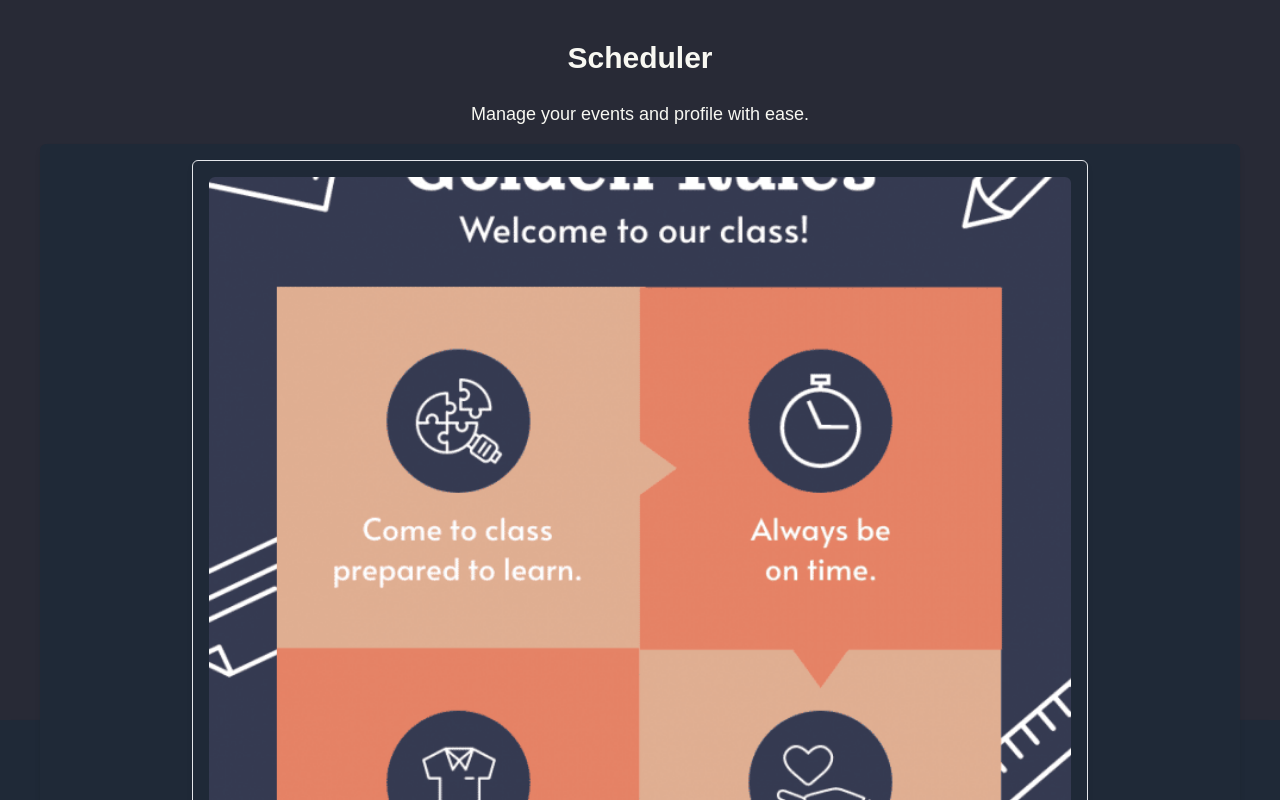
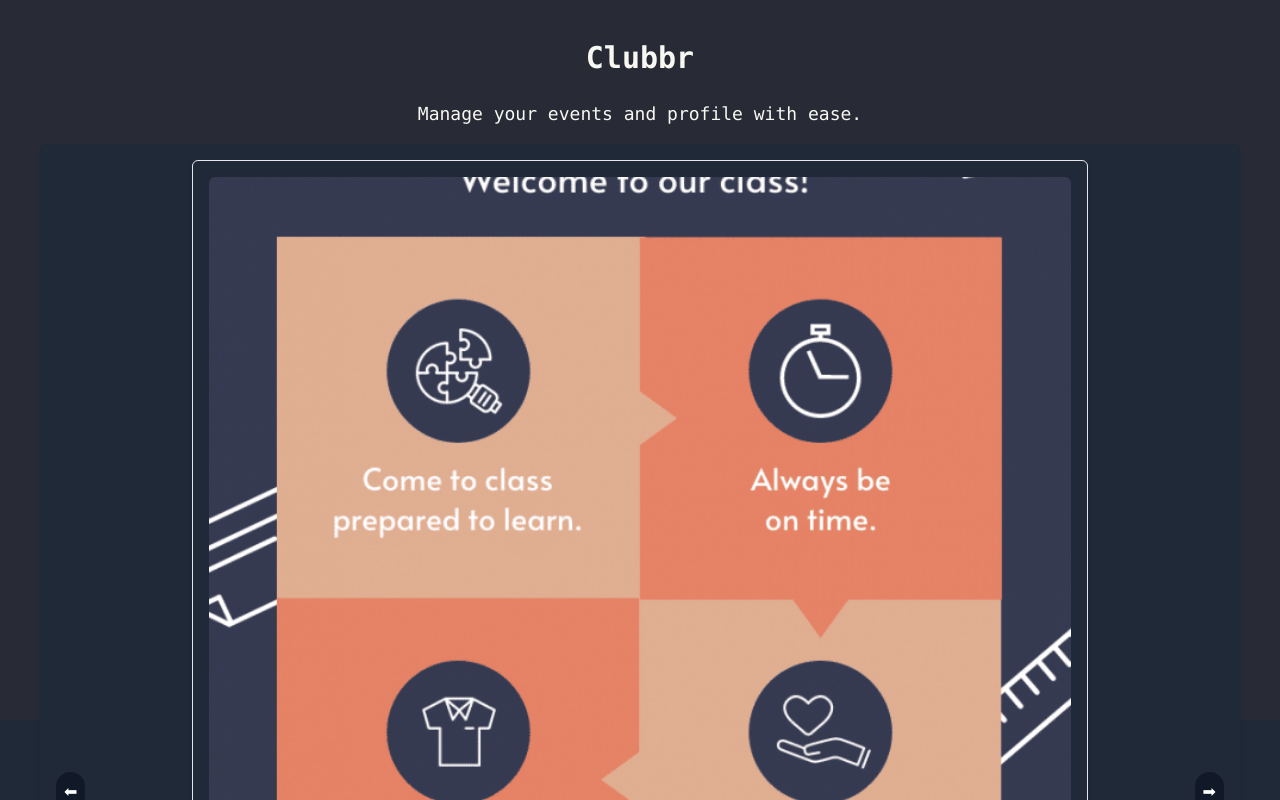
Before and after one commit to JeknJok/clubbr, a Next.js app: page / in a window 1280 px wide. Shown: the top 800 px of the page. Built offline with nearby package versions, Linux system fonts and the light colour scheme.

Commit message:
asdadasd
adada

```diff
--- a/app/dashboard/page.tsx
+++ b/app/dashboard/page.tsx
@@ -44,7 +44,7 @@ const Dashboard: React.FC = () => {
   return (
     <main className="p-6 pb-16 min-h-screen flex flex-col relative">
       <div className="sticky top-0 bg-gray-800 text-white z-10 flex flex-col md:flex-row h-[300px] md:h-[200px] w-full mb-4 p-4 rounded-md shadow-md relative overflow-hidden">
-        <div className="flex-1 flex items-center justify-center border p-4 rounded-md shadow-md relative w-full h-full max-w-4xl mx-auto overflow-hidden cursor-pointer" onClick={() => setSelectedEvent(events[currentNewsIndex])}>
+        <div className="flex-1 flex items-center justify-center border p-4 rounded-md shadow-md relative w-full h-full max-w-4xl mx-auto overflow-hidden cursor-pointer" onClick={() => setSelectedEvent(events[currentNewsIndex-1 % maxNewsIndex])}>
         <Image
             src={`/assets/${events[currentNewsIndex].img}`}
             alt="News Carousel"
--- a/app/page.tsx
+++ b/app/page.tsx
@@ -28,10 +28,10 @@ export default function Home() {
   return (
     <main className="p-6 flex flex-col items-center text-center min-h-screen pb-16">
 
-    <h1 className="text-3xl font-bold mb-6">Scheduler</h1>
-    <p className="text-lg mb-4">Manage your events and profile with ease.</p>
-    <div className="sticky top-0 bg-gray-800 text-white z-10 flex flex-col md:flex-row h-[800px] md:h-[800px] w-full mb-4 p-4 rounded-md shadow-md relative overflow-hidden">
-            <div className="flex-1 flex items-center justify-center border p-4 rounded-md shadow-md relative w-full h-full max-w-4xl mx-auto overflow-hidden" onClick={() => setSelectedEvent(events[currentNewsIndex])}>
+    <h1 className="text-3xl font-mono font-bold mb-6">Clubbr</h1>
+    <p className="text-lg mb-4 font-mono">Manage your events and profile with ease.</p>
+    <div className="sticky top-0 bg-gray-800 text-white z-10 flex flex-col md:flex-row h-[800px] md:h-[700px] w-full mb-4 p-4 rounded-md shadow-md relative overflow-hidden">
+            <div className="flex-1 flex items-center justify-center border p-4 rounded-md shadow-md relative w-full h-full max-w-4xl mx-auto overflow-hidden" onClick={() => setSelectedEvent(events[currentNewsIndex-1 % maxNewsIndex])}>
               <Image
                 src={`/assets/p${currentNewsIndex}.png`}
                 alt="News Carousel"
```
